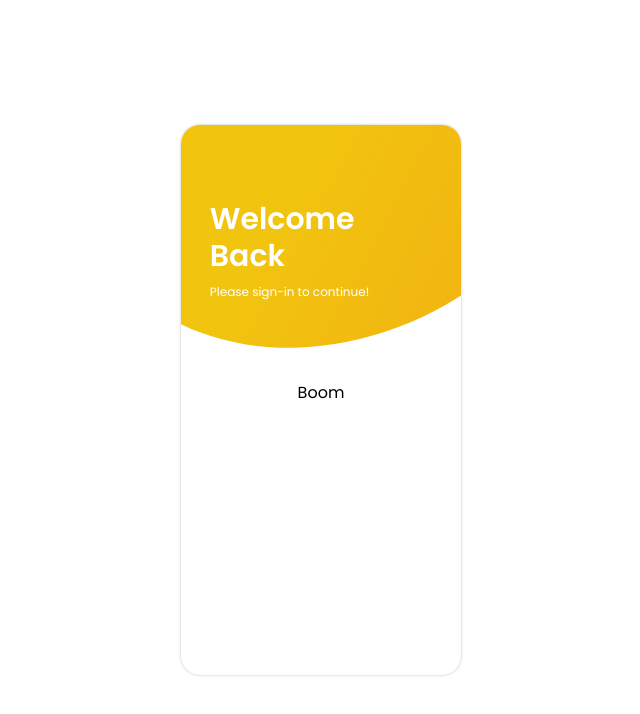
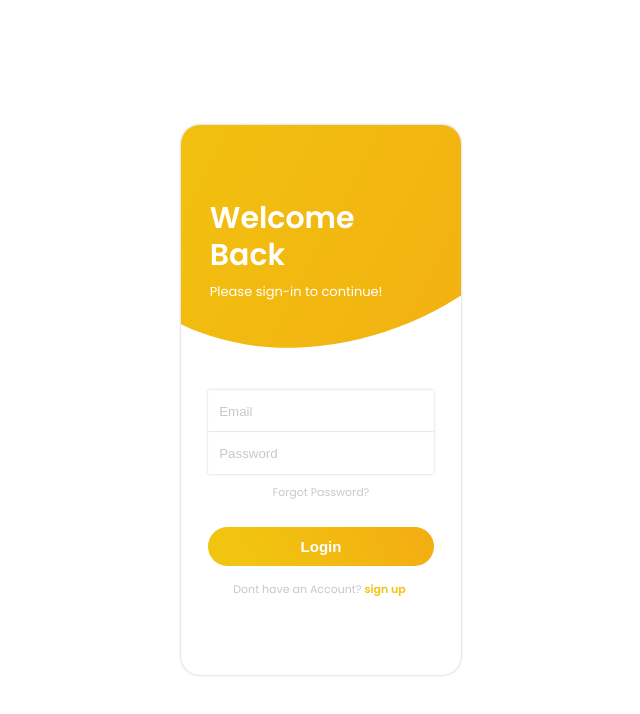
Before and after one commit to ipenywis/modern-react-login, a React (Create React App) app: page / in a window 1280 px wide. Shown: the top 714 px of the page, without its empty margins (319-959 px from the left). Built offline with nearby package versions, Linux system fonts and the light colour scheme.

Commit message:
Add login and register forms with nice switching animation

```diff
--- /dev/null
+++ b/src/components/accountBox/common.jsx
@@ -0,0 +1,84 @@
+import styled from "styled-components";
+
+export const BoxContainer = styled.div`
+  width: 100%;
+  display: flex;
+  flex-direction: column;
+  align-items: center;
+  margin-top: 10px;
+`;
+
+export const FormContainer = styled.form`
+  width: 100%;
+  display: flex;
+  flex-direction: column;
+  box-shadow: 0px 0px 2.5px rgba(15, 15, 15, 0.19);
+`;
+
+export const MutedLink = styled.a`
+  color: rgba(200, 200, 200, 1);
+  font-size: 11px;
+  font-weight: 500;
+  margin: 10px 0;
+  text-decoration: none;
+`;
+
+export const BoldLink = styled.a`
+  color: rgba(241, 196, 15, 1);
+  font-weight: 600;
+  font-size: 11px;
+  text-decoration: none;
+  margin: 0 3px;
+`;
+
+export const Input = styled.input`
+  width: 100%;
+  height: 42px;
+  outline: none;
+  border: 1px solid rgba(200, 200, 200, 0.03);
+  padding: 0 10px;
+  transition: all, 200ms ease-in-out;
+  box-sizing: border-box;
+  border-bottom: 1.4px solid transparent;
+
+  &::placeholder {
+    color: rgba(200, 200, 200, 1);
+  }
+
+  &:not(:last-of-type) {
+    border-bottom: 1.4px solid rgba(200, 200, 200, 0.4);
+  }
+
+  &:focus {
+    outline: none;
+    //box-shadow: 0px 0px 2px rgba(200, 200, 200, 1);
+    border-bottom: 2px solid rgba(241, 196, 15, 1);
+  }
+`;
+
+export const SubmitButton = styled.button`
+  padding: 11px 40%;
+  width: 100%;
+  color: #fff;
+  font-size: 15px;
+  font-weight: 600;
+  border: none;
+  border-radius: 100px 100px 100px 100px;
+  cursor: pointer;
+  transition: all, 240ms ease-in-out;
+
+  background: rgba(241, 196, 15, 1);
+  background: linear-gradient(
+    58deg,
+    rgba(241, 196, 15, 1) 20%,
+    rgba(243, 172, 18, 1) 100%
+  );
+
+  &:focus {
+    outline: none;
+  }
+
+  &:hover {
+    filter: brightness(1.03);
+  }
+`;
--- /dev/null
+++ b/src/components/accountBox/context.js
@@ -0,0 +1,3 @@
+import { createContext } from "react";
+
+export const AccountContext = createContext();
--- a/src/components/accountBox/index.jsx
+++ b/src/components/accountBox/index.jsx
@@ -1,6 +1,10 @@
-import React, { useState } from "react";
+import React, { createContext, useState } from "react";
 import styled from "styled-components";
 import { motion } from "framer-motion";
+import { LoginForm } from "./loginForm";
+import { AccountContext } from "./context";
+import { SignupForm } from "./signupForm";
+import { MutedLink } from "./common";
 
 const BoxContainer = styled.div`
   width: 280px;
@@ -32,10 +36,10 @@
   transform: rotate(60deg);
   top: -290px;
   left: -70px;
-  background: rgb(241, 196, 15);
+  background: rgba(241, 196, 15, 1);
   background: linear-gradient(
     58deg,
-    rgba(241, 196, 15, 1) 50%,
+    rgba(241, 196, 15, 1) 20%,
     rgba(243, 172, 18, 1) 100%
   );
 `;
@@ -60,7 +64,7 @@
   color: #fff;
   z-index: 10;
   margin: 0;
-  font-size: 12px;
+  font-size: 13px;
   line-height: 1.24;
 `;
 
@@ -95,6 +99,7 @@
 
 export function AccountBox(props) {
   const [isExpanded, setExpanded] = useState(false);
+  const [active, setActive] = useState("signin");
 
   const playExpandingEffect = () => {
     setExpanded(true);
@@ -107,7 +112,28 @@
     }, expandingTransition.duration * 1000 - 1500);
   };
 
+  const switchActive = (active) => {
+    setTimeout(() => setActive(active), 400);
+  };
+
+  const switchToSignup = () => {
+    playExpandingEffect();
+    switchActive("signup");
+  };
+
+  const switchToSignin = () => {
+    playExpandingEffect();
+    switchActive("signin");
+  };
+
+  const contextValue = {
+    switchToSignup,
+    switchToSignin,
+    playExpandingEffect,
+  };
+
   return (
+    <AccountContext.Provider value={contextValue}>
       <BoxContainer>
         <TopContainer>
           <BackDrop
@@ -116,15 +142,30 @@
             initial={false}
             animate={isExpanded ? "expanded" : "collapsed"}
           />
+          {active === "signin" && (
+            <>
               <HeaderContainer>
                 <HeaderText>Welcome</HeaderText>
                 <HeaderText>Back</HeaderText>
               </HeaderContainer>
               <SmallText>Please sign-in to continue!</SmallText>
+            </>
+          )}
+          {active === "signup" && (
+            <>
+              <HeaderContainer>
+                <HeaderText>Create </HeaderText>
+                <HeaderText>Account</HeaderText>
+              </HeaderContainer>
+              <SmallText>Please sign-up to continue!</SmallText>
+            </>
+          )}
         </TopContainer>
         <InnerContainer>
-        <span onClick={playExpandingEffect}>Boom</span>
+          {active === "signin" && <LoginForm />}
+          {active === "signup" && <SignupForm />}
         </InnerContainer>
       </BoxContainer>
+    </AccountContext.Provider>
   );
 }
--- /dev/null
+++ b/src/components/accountBox/loginForm.jsx
@@ -0,0 +1,34 @@
+import React, { useContext } from "react";
+import { Marginer } from "../marginer";
+import {
+  BoldLink,
+  BoxContainer,
+  FormContainer,
+  Input,
+  MutedLink,
+  SubmitButton,
+} from "./common";
+import { AccountContext } from "./context";
+
+export function LoginForm(props) {
+  const { switchToSignup } = useContext(AccountContext);
+
+  return (
+    <BoxContainer>
+      <FormContainer>
+        <Input placeholder="Email" />
+        <Input type="password" placeholder="Password" />
+      </FormContainer>
+      <MutedLink href="#">Forgot Password?</MutedLink>
+      <Marginer direction="vertical" margin="1em" />
+      <SubmitButton>Login</SubmitButton>
+      <Marginer direction="vertical" margin={5} />
+      <MutedLink href="#">
+        Dont have an Account?
+        <BoldLink href="#" onClick={switchToSignup}>
+          sign up
+        </BoldLink>
+      </MutedLink>
+    </BoxContainer>
+  );
+}
--- /dev/null
+++ b/src/components/accountBox/signupForm.jsx
@@ -0,0 +1,35 @@
+import React, { useContext } from "react";
+import { Marginer } from "../marginer";
+import {
+  BoldLink,
+  BoxContainer,
+  FormContainer,
+  Input,
+  MutedLink,
+  SubmitButton,
+} from "./common";
+import { AccountContext } from "./context";
+
+export function SignupForm(props) {
+  const { switchToSignin } = useContext(AccountContext);
+
+  return (
+    <BoxContainer>
+      <FormContainer>
+        <Input placeholder="Full Name" />
+        <Input placeholder="Email" />
+        <Input type="password" placeholder="Password" />
+        <Input type="password" placeholder="Confirm Password" />
+      </FormContainer>
+      <Marginer direction="vertical" margin="1em" />
+      <SubmitButton>Signup</SubmitButton>
+      <Marginer direction="vertical" margin={5} />
+      <MutedLink href="#">
+        Already have an account?
+        <BoldLink href="#" onClick={switchToSignin}>
+          sign in
+        </BoldLink>
+      </MutedLink>
+    </BoxContainer>
+  );
+}
--- /dev/null
+++ b/src/components/marginer/index.jsx
@@ -0,0 +1,29 @@
+import React from "react";
+import styled from "styled-components";
+
+const HorizontalMargin = styled.span`
+  display: flex;
+  width: ${({ margin }) =>
+    typeof margin === "string" ? margin : `${margin}px`};
+`;
+
+const VerticalMargin = styled.span`
+  display: flex;
+  height: ${({ margin }) =>
+    typeof margin === "string" ? margin : `${margin}px`};
+`;
+
+function Marginer(props) {
+  const { direction } = props;
+
+  if (direction === "horizontal") return <HorizontalMargin {...props} />;
+  else {
+    return <VerticalMargin {...props} />;
+  }
+}
+
+Marginer.defaultProps = {
+  direction: "horizontal",
+};
+
+export { Marginer };
```
Also changed, not shown: 1 other file (tests, documents, lock files or other folders). Lines whose indentation alone changed are shown as unchanged.
